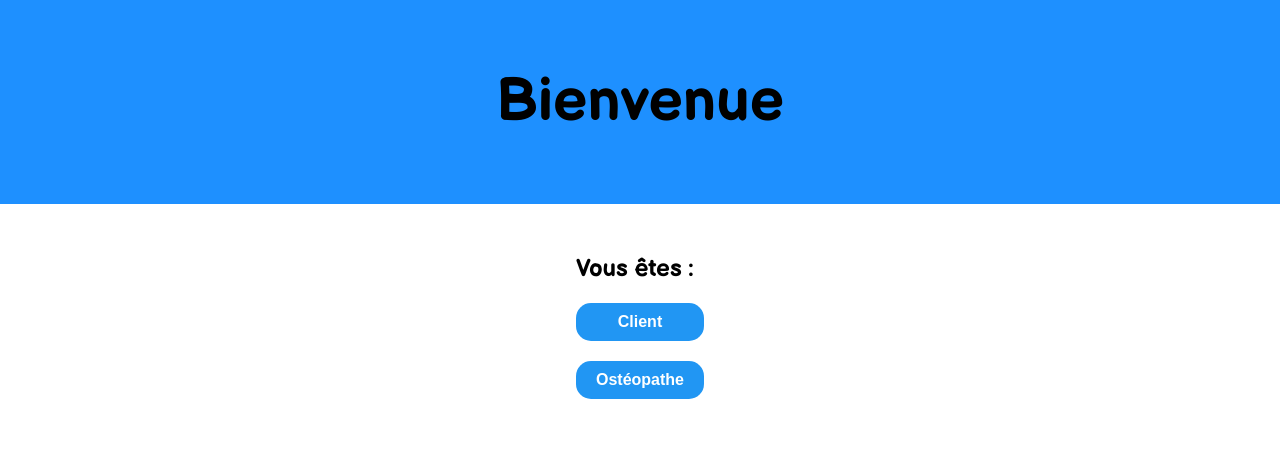
After one commit to MichelFrancisco/Projet_PHP, a PHP site: page / in a window 1280 px wide. The commit adds this page. Shown: the top 468 px of the page. Run offline with PHP 8.4, Linux system fonts and the light colour scheme.

Commit message:
Avancée
lol

```diff
--- a/deconnexionClient.php
+++ b/deconnexion.php
@@ -2,5 +2,5 @@
   session_start();
   session_unset();
   session_destroy();
-  header("Location: loginClient.php");
+  header("Location: index.php");
 ?>
--- /dev/null
+++ b/includes/header.html
@@ -0,0 +1,5 @@
+<!--Haut de la page-->
+<header>
+    <h1>Mon espace</h1>
+</header>
+<!--Fin du haut de la page-->
--- /dev/null
+++ b/index.php
@@ -0,0 +1,32 @@
+<!DOCTYPE html>
+<html>
+
+<head>
+    <title>Accueil | Ostéopathe Animalier</title>
+    <link rel="stylesheet" type="text/css" href="styles/global.css">
+    <link rel="stylesheet" type="text/css" href="styles/index.css">
+    <meta name="viewport" content="width:device-width, initial-scale=1.0">
+    <meta charset="utf-8">
+</head>
+
+<body>
+    <!--Haut de la page-->
+    <header>
+        <h1>Bienvenue</h1>
+    </header>
+    <!--Fin du haut de la page-->
+
+    <!-- Corps de la page -->
+    <main>
+        <div class="choixUtilisateur">
+            <h2>Vous êtes :</h2>
+            <div class="buttons">
+                <a class="button" href="loginClient.php">Client</a>
+                <a class="button" href="loginAdmin.php">Ostéopathe</a>
+            </div>
+        </div>
+    </main>
+    <!-- Fin du corps de la page -->
+</body>
+
+</html>
--- /dev/null
+++ b/styles/global.css
@@ -0,0 +1,235 @@
+* {
+    box-sizing: border-box;
+    font-family: "Dyno", "Cycle", Arial, sans-serif;
+}
+
+h1,
+h2 {
+    font-family: "Balsamiq Sans", "Dyno", Arial, sans-serif;
+    float: middle;
+    margin-left: auto;
+    margin-right: auto;
+}
+
+p,
+pre {
+    font-family: "Cycle", Arial, sans-serif;
+}
+
+h1 {
+    font-style: normal;
+    font-weigth: bold;
+}
+
+h2 {
+    font-style: italic;
+    font-weight: normal;
+    margin: auto;
+}
+
+p {
+    font-style: normal;
+    font-weight: normal;
+}
+
+pre {
+    font-style: italic;
+    font-weight: normal;
+    text-align: left;
+}
+
+
+/*Permet de surligner sur la barre de navigation sur quelle page nous sommes*/
+
+.active {
+    font-size: 25px;
+    font-weight: bold;
+}
+
+
+/*Va enlever les marges sur les côtés de la page*/
+
+body {
+    margin: 0;
+    background-color: white;
+}
+
+
+/*Boîte flex CSS contenant le titre en haut de la page et sous titre*/
+
+header {
+    padding: 2%;
+    font-size: 30px;
+    text-align: center;
+    background-color: #1E90FF;
+    color: black;
+}
+
+footer {
+    padding: 10px;
+    font-size: 15px;
+    text-align: center;
+    background-color: #1E90FF;
+    color: black;
+    display: flex;
+    flex-direction: row;
+    position: absolute;
+    bottom: 0;
+}
+
+ul {
+    background-color: white;
+}
+
+ul {
+    font-size: 25px;
+    list-style-type: none;
+    margin: 0;
+    padding: 1%;
+    overflow: hidden;
+    background-color: #00BFFF;
+}
+
+li {
+    float: left;
+}
+
+li a {
+    display: block;
+    color: black;
+    text-align: center;
+    padding: 14px 16px;
+    text-decoration: none;
+}
+
+li a:hover {
+    font-weight: bold;
+}
+
+
+/*Disposition des choix des menus déroulant de certains objets de la liste/barre de navigation*/
+
+.navbar .dropdown-content {
+    display: none;
+    position: absolute;
+    background-color: #f9f9f9;
+    min-width: 160px;
+    box-shadow: 0px 8px 16px 0px rgba(0, 0, 0, 0.2);
+    z-index: 1;
+}
+
+
+/*Présentation des liens des menus déroulant de certains objets de la liste/barre de navigation*/
+
+.navbar .dropdown-content a {
+    color: black;
+    padding: 12px 16px;
+    text-decoration: none;
+    display: block;
+    text-align: center;
+    background-color: #00BFFF;
+}
+
+.navbar .dropdown-content a:hover {
+    font-weight: bold;
+}
+
+
+/*Disposition basique choix des menus déroulant de certains objets de la liste/barre de navigation*/
+
+.navbar .dropdown:hover .dropdown-content {
+    display: block;
+}
+
+
+/* balsamiq-sans-regular - latin */
+
+@font-face {
+    font-family: 'Balsamiq Sans';
+    font-style: normal;
+    font-weight: 400;
+    src: url('../fonts/BalsamiqSans-Regular.ttf');
+}
+
+
+/* balsamiq-sans-700 - latin */
+
+@font-face {
+    font-family: 'Balsamiq Sans';
+    font-style: normal;
+    font-weight: 700;
+    src: url('../fonts/BalsamiqSans-Bold.ttf');
+}
+
+
+/* balsamiq-sans-italic - latin */
+
+@font-face {
+    font-family: 'Balsamiq Sans';
+    font-style: italic;
+    font-weight: 400;
+    src: url('../fonts/BalsamiqSans-Italic.ttf');
+}
+
+
+/* balsamiq-sans-700italic - latin */
+
+@font-face {
+    font-family: 'Balsamiq Sans';
+    font-style: italic;
+    font-weight: 700;
+    src: url('../fonts/BalsamiqSans-BoldItalic.ttf');
+}
+
+.button {
+    background-color: #2196f3;
+    border-radius: 15px;
+    color: #ffffff;
+    font-weight: bold;
+    padding: 10px 20px;
+    text-align: center;
+    text-decoration: none;
+}
+
+.button:hover {
+    background-color: #0069c0;
+}
+
+.button:active {
+    background-color: #1976d2;
+}
+
+input.button {
+    border: none;
+    cursor: pointer;
+}
+
+.button.warning {
+    background-color: #ff9800;
+}
+
+.button.warning:hover {
+    background-color: #c66900;
+}
+
+.button.warning:active {
+    background-color: #f57c00;
+}
+
+.button.success {
+    background-color: #4caf50;
+}
+
+.button.success:hover {
+    background-color: #087f23;
+}
+
+.button.success:active {
+    background-color: #388e3c;
+}
+
+.error {
+    color: #b71c1c;
+    font-weight: 700;
+    text-align: center;
+}
--- /dev/null
+++ b/styles/index.css
@@ -0,0 +1,25 @@
+main {
+    display: flex;
+    justify-content: center;
+}
+
+.buttons {
+    display: flex;
+    flex-direction: column;
+}
+
+.buttons .button {
+    margin-bottom: 20px;
+}
+
+.choixUtilisateur {
+    margin: 30px;
+    padding: 20px;
+}
+
+.choixUtilisateur>h2 {
+    font-family: 'Balsamiq Sans', sans-serif;
+    font-style: normal;
+    font-weight: bold;
+    margin-bottom: 20px;
+}
```
Also changed, not shown: MonEspace.php (deleted, +0 -31 lines), accueilClient.php (+37 -0 lines), afficheClient.php (deleted, +0 -29 lines), includes/footer.html (added, +14 -0 lines), index.css (deleted, +0 -118 lines), loginClient.php (+66 -16 lines), styles/loginClient.css (added, +49 -0 lines), fonts/BalsamiqSans-Bold.ttf (added), fonts/BalsamiqSans-BoldItalic.ttf (added), fonts/BalsamiqSans-Italic.ttf (added), fonts/BalsamiqSans-Regular.ttf (added), includes/menu.php (added), 1 other file.
